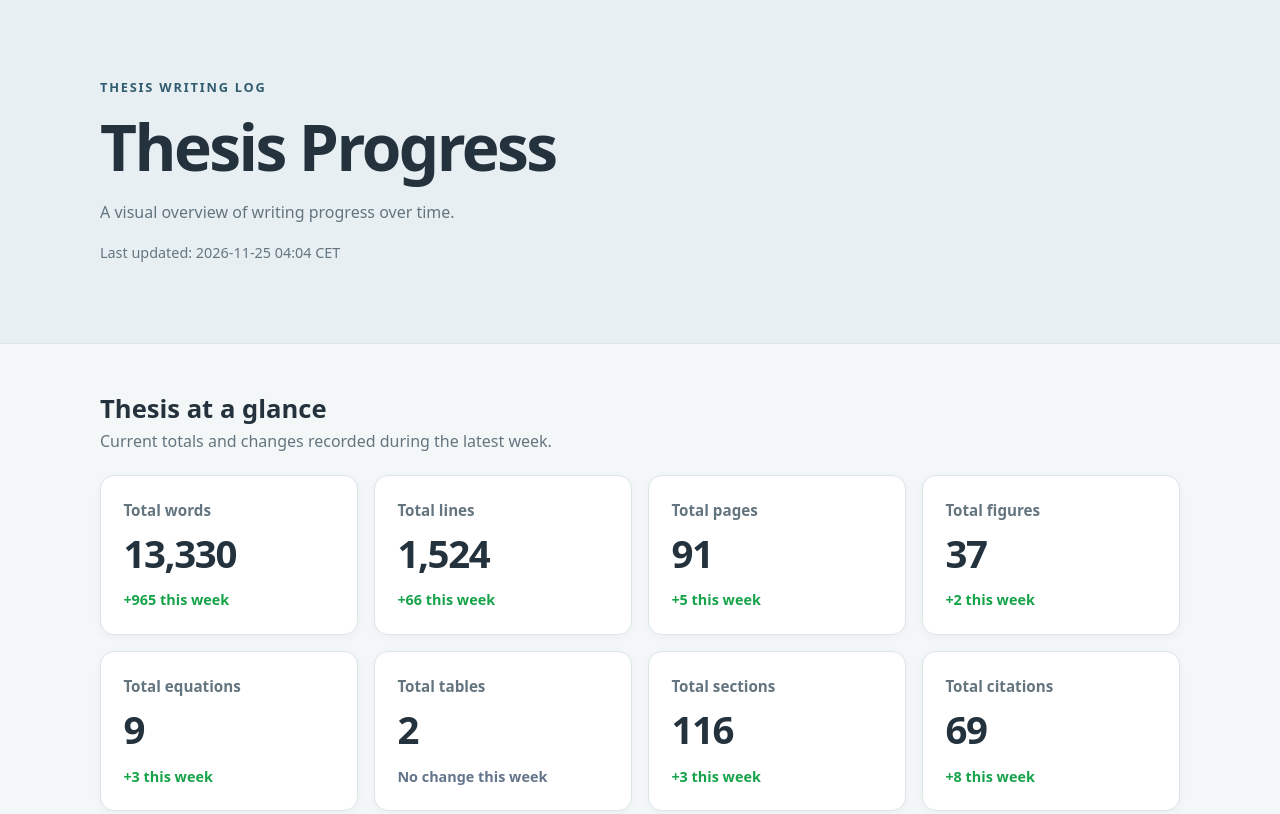
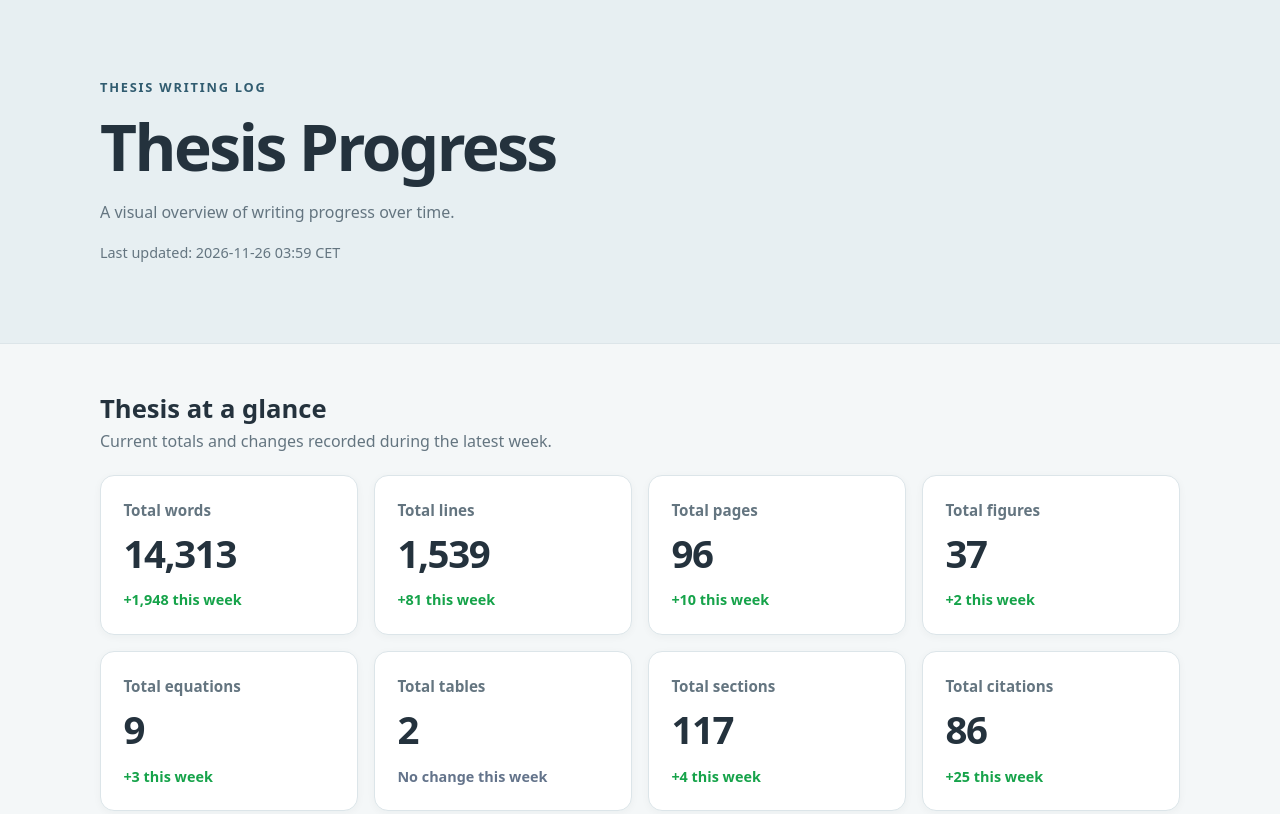
Before and after one commit to pfahad/thesis-wrting-progress, a plain HTML site: page index.html in a window 1280 px wide. Shown: the top 814 px of the page. Drawn offline with Linux system fonts and the light colour scheme.

Commit message:
Update thesis progress dashboard

```diff
--- a/index.html
+++ b/index.html
@@ -12,7 +12,7 @@
     <p class="eyebrow">THESIS WRITING LOG</p>
     <h1>Thesis Progress</h1>
     <p>A visual overview of writing progress over time.</p>
-    <p class="updated">Last updated: 2026-11-25 04:04 CET</p>
+    <p class="updated">Last updated: 2026-11-26 03:59 CET</p>
   </header>
 
   <main>
@@ -28,30 +28,30 @@
 
         <article class="summary-card">
           <p class="summary-label">Total words</p>
-          <p class="summary-total">13,330</p>
+          <p class="summary-total">14,313</p>
           <p class="summary-change"
              style="color: #16A34A;">
-            +965 this week
+            +1,948 this week
           </p>
         </article>
 
 
         <article class="summary-card">
           <p class="summary-label">Total lines</p>
-          <p class="summary-total">1,524</p>
+          <p class="summary-total">1,539</p>
           <p class="summary-change"
              style="color: #16A34A;">
-            +66 this week
+            +81 this week
           </p>
         </article>
 
 
         <article class="summary-card">
           <p class="summary-label">Total pages</p>
-          <p class="summary-total">91</p>
+          <p class="summary-total">96</p>
           <p class="summary-change"
              style="color: #16A34A;">
-            +5 this week
+            +10 this week
           </p>
         </article>
 
@@ -88,20 +88,20 @@
 
         <article class="summary-card">
           <p class="summary-label">Total sections</p>
-          <p class="summary-total">116</p>
+          <p class="summary-total">117</p>
           <p class="summary-change"
              style="color: #16A34A;">
-            +3 this week
+            +4 this week
           </p>
         </article>
 
 
         <article class="summary-card">
           <p class="summary-label">Total citations</p>
-          <p class="summary-total">69</p>
+          <p class="summary-total">86</p>
           <p class="summary-change"
              style="color: #16A34A;">
-            +8 this week
+            +25 this week
           </p>
         </article>
 
```
Also changed, not shown: images/citations.png, images/commit_times.png, images/cross_references.png, images/enumerate.png, images/equations.png, images/figures.png, images/footnotes.png, images/itemize.png, images/lines.png, images/pages.png, images/sections.png, images/tables.png, images/thesis_pages.png, images/weekday_word_distribution.png, 3 more files.
